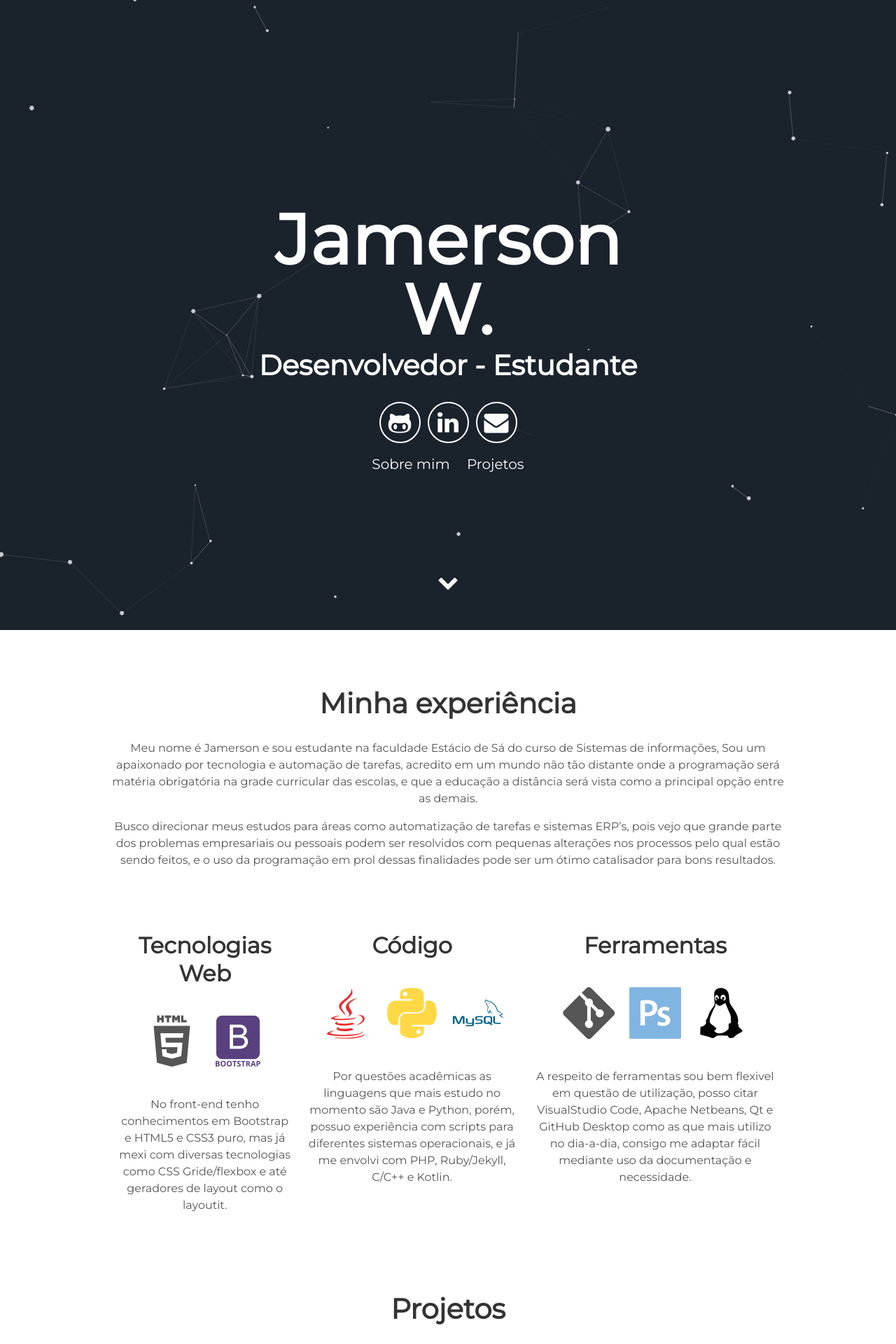
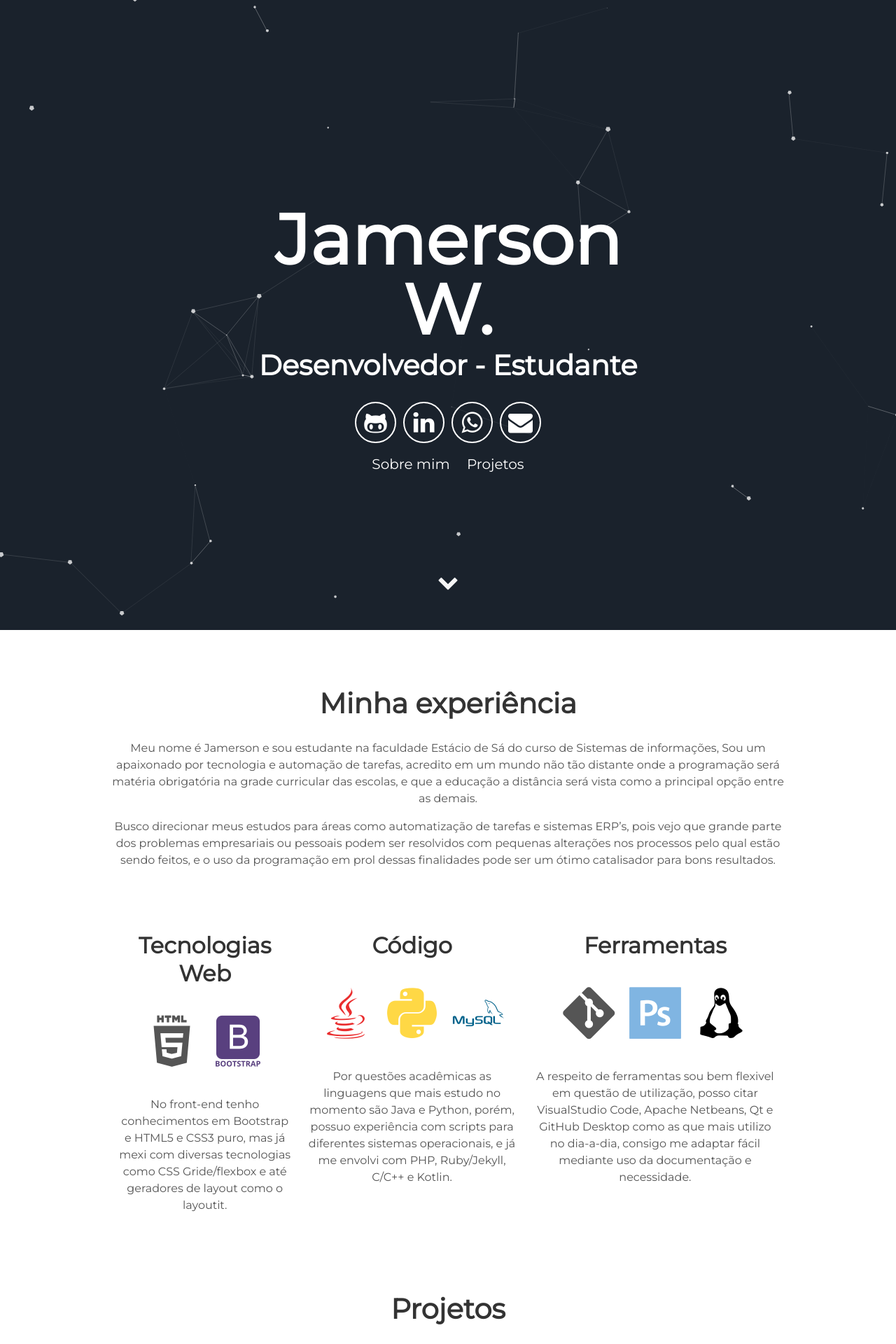
Before and after one commit to JamersonWalderson/jamersonwalderson.github.io, a Jekyll site: the page built from index.html, in a window 1280 px wide. Shown: the top 1920 px of the page at 70% size. Built offline with Jekyll 4.4.1, drawn with Linux system fonts in a browser that asks for light colours.

Commit message:
feat: botão whatsapp
Usuários agora poderão entrar em contato via whatsapp.

```diff
--- a/_includes/header.html
+++ b/_includes/header.html
@@ -7,6 +7,7 @@
       <div class="header-icons">
         <a aria-label="My Github" target="_blank" href="https://github.com/JamersonWalderson"><i class="icon fa fa-github-alt" aria-hidden="true"></i></a>
         <a aria-label="My Linkedin" target="_blank" href="https://www.linkedin.com/in/jamerson-walderson-803618171/"><i class="icon fa fa-linkedin"></i></a>
+        <a aria-label="My whatsapp" target="_blank" href="https://api.whatsapp.com/send?phone=5582993419055&text=%C3%93la%2C%20estou%20entrando%20em%20contato%20atravez%20do%20link%20do%20seu%20blog."><i class="icon fa fa-whatsapp"></i></a>
         <a aria-label="Send email" href="#"><i class="icon fa fa-envelope"></i></a>
 
       </div>
```
